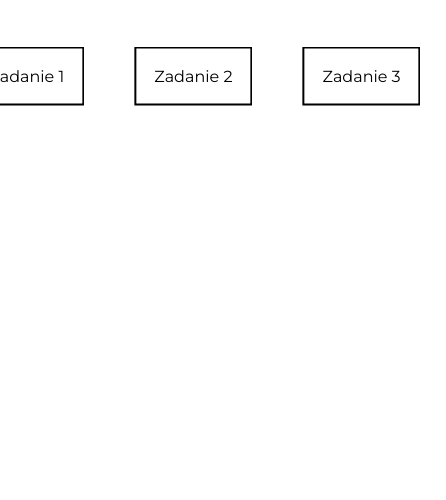
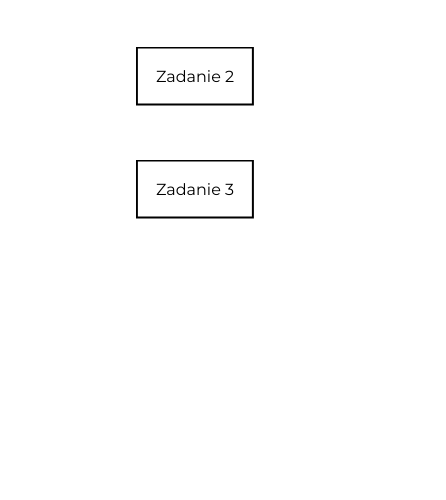
Before and after one commit to Ememme/DaftUp, a plain HTML site: page index.html in a window 390 px wide. Shown: the part 344-844 px from the top of the page, 446 px wide, since content can reach past the window. Drawn offline with Linux system fonts and the light colour scheme.

Commit message:
Add style for mobile

```diff
--- a/index.html
+++ b/index.html
@@ -87,6 +87,16 @@
     color: #fff;
     transform: scale(1.15);
   }
+
+  @media (max-width: 600px) {
+    .heading-primary {
+      margin-top: 5rem;
+    }
+    .tasks {
+      display: flex;
+      flex-direction: column;
+    }
+  }
 </style>
 
 </html>
```
